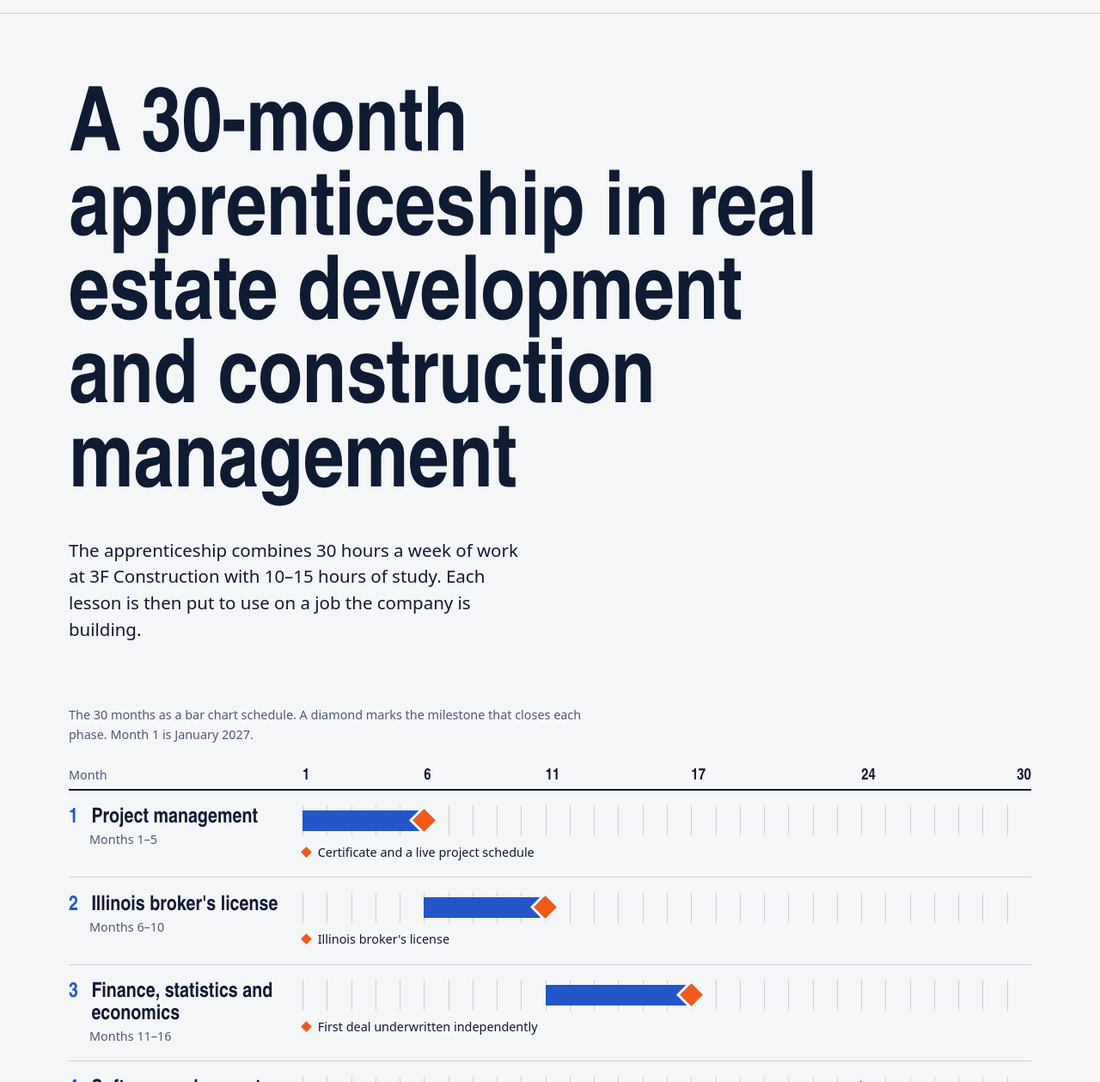
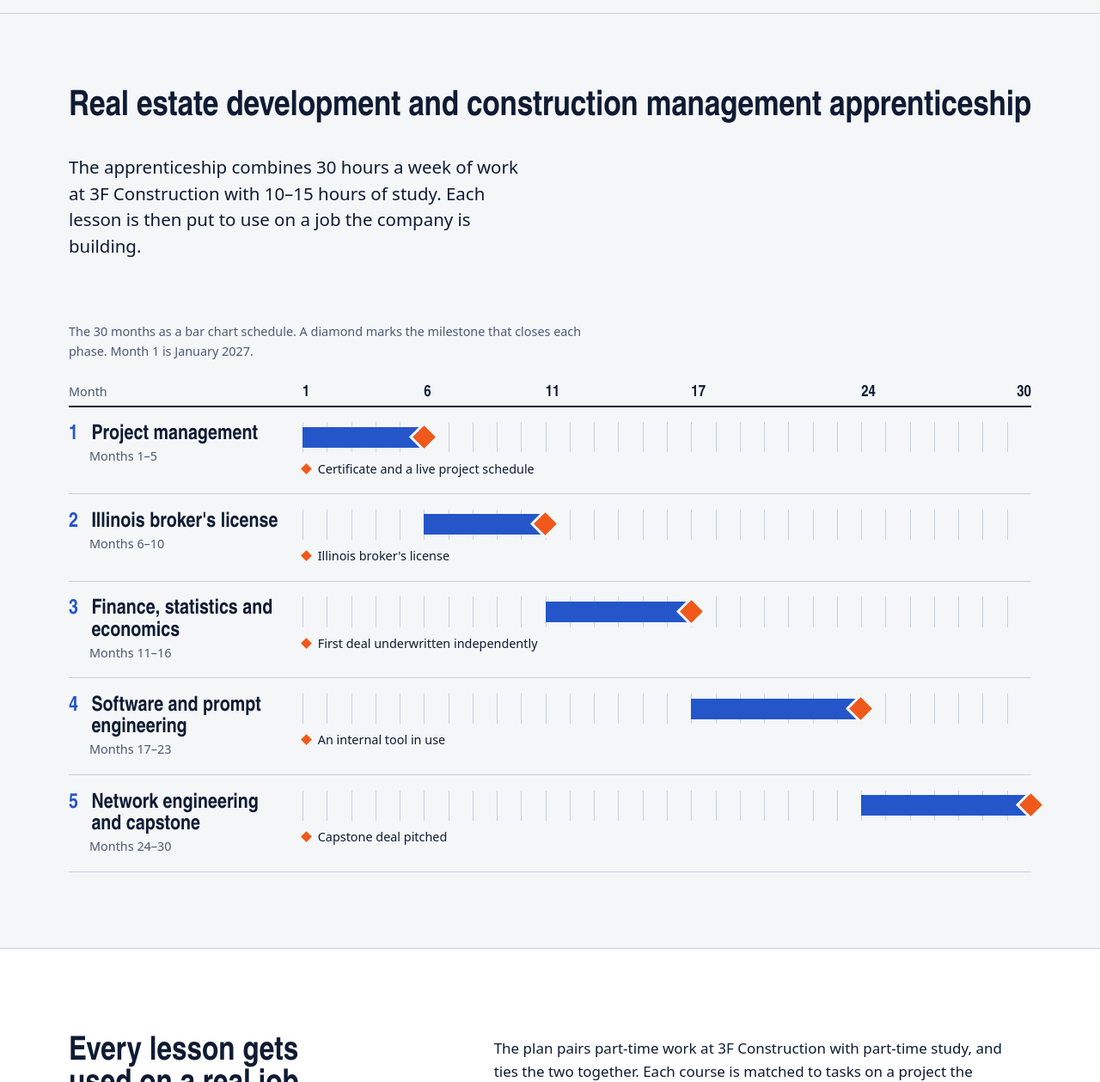
Before and after one commit to Spark-DO/spark-do.github.io, an Astro site: page / in a window 1280 px wide. Shown: the part 41-1300 px from the top of the page at 86% size. Built offline with nearby package versions, Linux system fonts and the light colour scheme; Astro itself is replaced by a stand-in of ours; a web font is replaced by a local one.

Commit message:
Change headline and fit it on one line at desktop widths
Co-Authored-By: Claude Fable 5.2 <noreply@anthropic.com>

```diff
--- a/src/data/curriculum.json
+++ b/src/data/curriculum.json
@@ -6,10 +6,10 @@
     "starts": "2027-01-11",
     "workHours": "30",
     "studyHours": "10–15",
-    "headline": "A 30-month apprenticeship in real estate development and construction management",
+    "headline": "Real estate development and construction management apprenticeship",
     "lede": "The apprenticeship combines 30 hours a week of work at 3F Construction with 10–15 hours of study. Each lesson is then put to use on a job the company is building.",
     "description": "A 30-month apprenticeship in real estate development and construction management: part-time work at 3F Construction, paired with coursework used on live jobs.",
-    "title": "Real estate development & construction management apprenticeship | Spark-DO",
+    "title": "Real estate development and construction management apprenticeship | Spark-DO",
     "company": "3F Construction"
   },
   "phases": [
--- a/src/pages/index.astro
+++ b/src/pages/index.astro
@@ -36,7 +36,9 @@ const schema = [
 <Base title={program.title} description={program.description} markdown="/index.md" schema={schema}>
   <section class="hero">
     <div class="wrap">
-      <h1>{program.headline}</h1>
+      <div class="hero__fit">
+        <h1 data-fit><span>{program.headline}</span></h1>
+      </div>
       <p class="lede">{program.lede}</p>
       <Schedule phases={phases} months={program.months} startLabel="January 2027" />
     </div>
@@ -185,6 +187,29 @@ const schema = [
   </section>
 </Base>
 
+<script>
+  // Fits the one-line headline to its container exactly, whatever it says.
+  const title = document.querySelector<HTMLElement>('[data-fit]');
+  const text = title?.firstElementChild as HTMLElement | null;
+
+  function fit() {
+    if (!title || !text) return;
+    title.style.fontSize = '';
+    if (getComputedStyle(title).whiteSpace !== 'nowrap') return;
+    const available = title.parentElement!.clientWidth;
+    // Two passes: the font's optical size shifts letter widths as it scales.
+    for (let pass = 0; pass < 2; pass++) {
+      const size = parseFloat(getComputedStyle(title).fontSize);
+      title.style.fontSize = `${Math.floor(((size * available) / text.getBoundingClientRect().width) * 100) / 100}px`;
+    }
+  }
+
+  if (title) {
+    document.fonts.ready.then(fit);
+    new ResizeObserver(fit).observe(title.parentElement!);
+  }
+</script>
+
 <style>
   .hero {
     padding-block: clamp(2.5rem, 7vw, 5.5rem) clamp(3rem, 7vw, 5.5rem);
@@ -192,6 +217,22 @@ const schema = [
 
   .hero h1 {
     max-width: 19ch;
+  }
+
+  /* On wide screens the headline runs the full width on one line. The size
+     is the container width divided by the headline's width in ems; the
+     script below replaces this estimate with an exact fit. */
+  .hero__fit {
+    container-type: inline-size;
+  }
+
+  @media (min-width: 56rem) {
+    .hero h1 {
+      max-width: none;
+      white-space: nowrap;
+      font-size: calc(100cqi / 27.2);
+      line-height: 1.05;
+    }
   }
 
   .hero .lede {
--- a/src/styles/global.css
+++ b/src/styles/global.css
@@ -60,8 +60,9 @@ h1 {
   line-height: 0.94;
 }
 
+/* Kept below the one-line page headline, which tops out near 2.7rem. */
 h2 {
-  font-size: clamp(2.1rem, 4.6vw, 3.5rem);
+  font-size: clamp(1.75rem, 3.1vw, 2.4rem);
   font-weight: 750;
 }
 
```
Also changed, not shown: scripts/og.html (+1 -1 lines), public/og.png.
